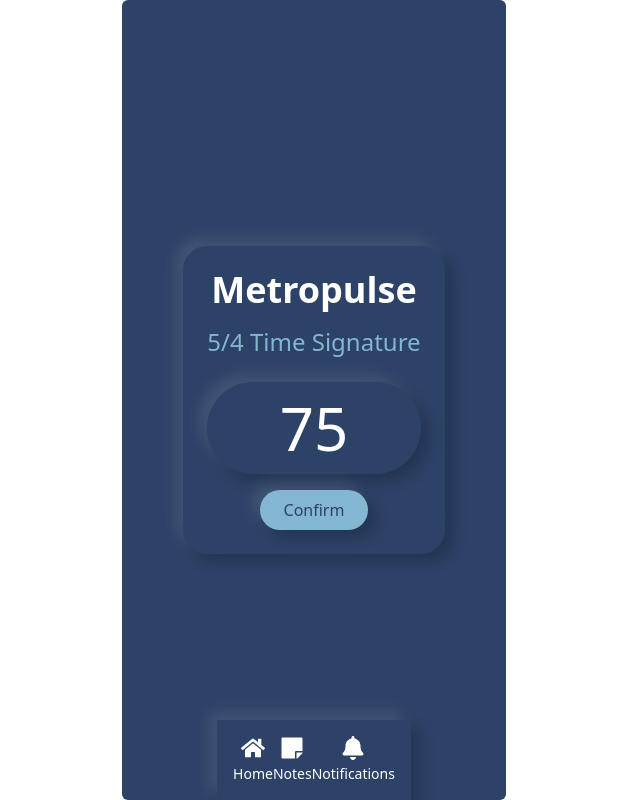
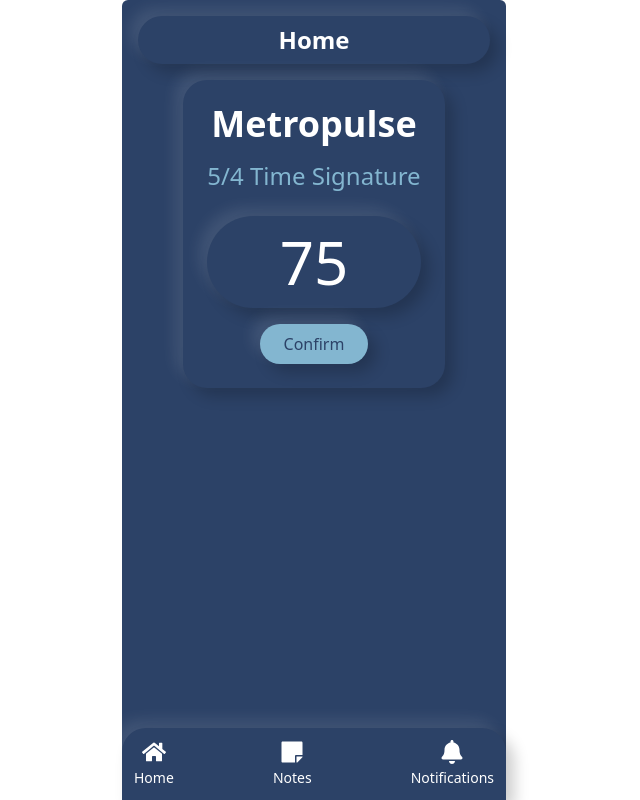
Before and after one commit to Aminul667/dev-ui, a React (Vite) app: page / in a window 1280 px wide. Shown: the whole page, without its empty margins (326-966 px from the left). Built offline with nearby package versions, Linux system fonts and the light colour scheme.

Commit message:
added title component

```diff
--- a/src/App.jsx
+++ b/src/App.jsx
@@ -1,13 +1,17 @@
 import Home from "./components/Home";
 import Navigation from "./components/Navigation";
-
+import Title from "./components/Title";
 
 function App() {
-
   return (
-    <div className="max-w-96 h-screen m-auto p-4 rounded-md bg-background flex items-center justify-center">
-      <Home></Home>
-      <Navigation></Navigation>
+    <div className="w-96 h-screen m-auto p-4 rounded-md bg-background relative">
+      <div>
+        <Title></Title>
+      </div>
+      <div className="flex items-center justify-center ">
+        <Home></Home>
+        <Navigation></Navigation>
+      </div>
     </div>
   );
 }
--- a/src/components/Home.jsx
+++ b/src/components/Home.jsx
@@ -1,8 +1,6 @@
 const Home = () => {
   return (
-    <>
-      <div>
-        <div className="p-6 max-w-sm bg-background rounded-3xl shadow-neo text-center">
+    <div className="p-6 max-w-sm bg-background rounded-3xl shadow-neo text-center mt-4">
       <h1 className="text-4xl font-bold text-text mb-4">Metropulse</h1>
       <p className="text-2xl text-highlight">5/4 Time Signature</p>
       <div className="mt-6">
@@ -14,8 +12,6 @@ const Home = () => {
         </button>
       </div>
     </div>
-      </div>
-    </>
   );
 };
 
--- a/src/components/Navigation.jsx
+++ b/src/components/Navigation.jsx
@@ -2,7 +2,7 @@ import { FaHome, FaStickyNote, FaBell } from "react-icons/fa";
 
 const Navigation = () => {
   return (
-    <nav className="bg-background shadow-neo w-fit fixed bottom-0 p-4 flex justify-between items-center">
+    <nav className="bg-background shadow-neo w-full bottom-0 p-3 flex justify-between items-center absolute rounded-t-3xl">
       <button className="text-text hover:text-highlight flex flex-col items-center">
         <FaHome size={24} />
         <span className="mt-1 text-sm">Home</span>
--- /dev/null
+++ b/src/components/Title.jsx
@@ -0,0 +1,9 @@
+const Title = () => {
+  return (
+    <div className="p-2 max-w-sm bg-background rounded-3xl shadow-neo text-center">
+      <h1 className="text-2xl font-bold text-text">Home</h1>
+    </div>
+  );
+};
+
+export default Title;
```
Lines whose indentation alone changed are shown as unchanged.
